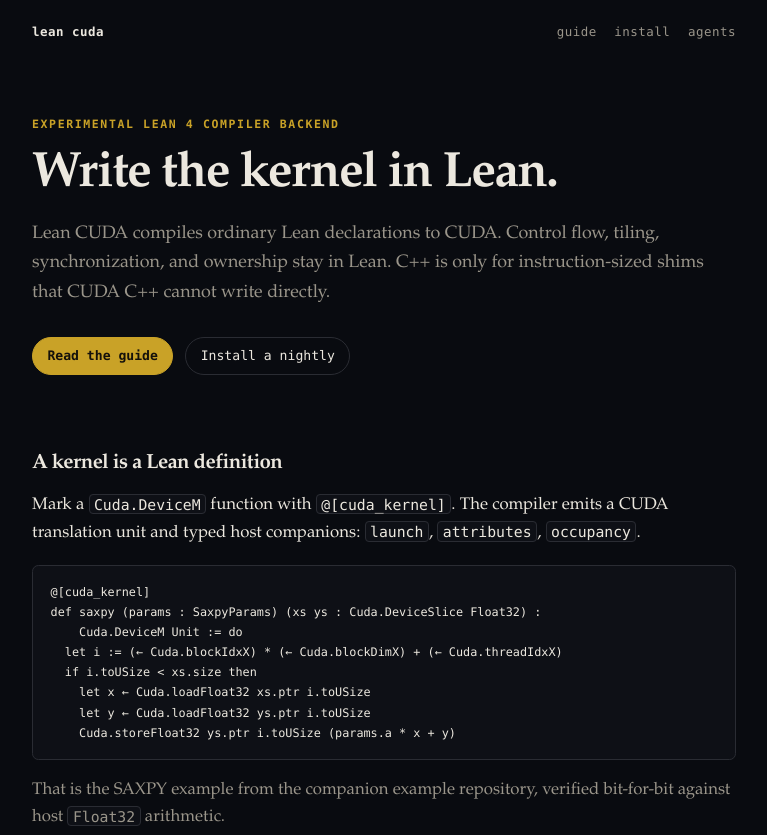
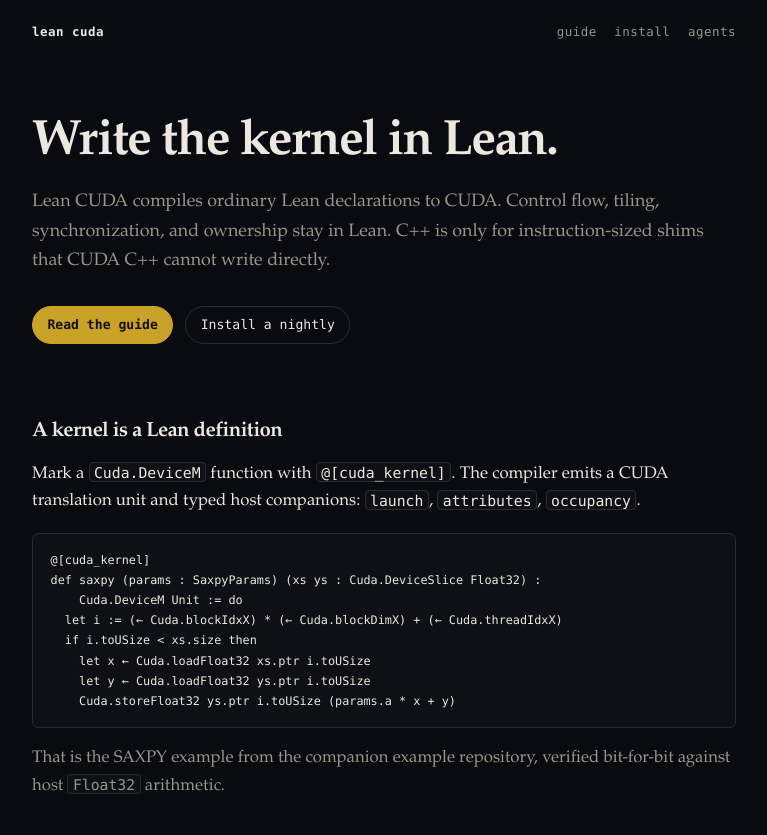
Before and after one commit to ranvier-labs/lean4-cuda-nightly, a plain HTML site: page site/index.html in a window 1280 px wide. Shown: the top 835 px of the page, without its empty margins (256-1023 px from the left). Drawn offline with Linux system fonts and the light colour scheme.

Commit message:
style: drop uppercase eyebrows from the site
This PR removes the small uppercase labels above page titles so headings stand alone.

```diff
--- a/site/index.html
+++ b/site/index.html
@@ -21,7 +21,6 @@
     </nav>
 
     <header class="hero">
-      <p class="eyebrow">Experimental Lean 4 compiler backend</p>
       <h1>Write the kernel in Lean.</h1>
       <p class="lede">
         Lean CUDA compiles ordinary Lean declarations to CUDA. Control flow, tiling,
--- a/site/styles.css
+++ b/site/styles.css
@@ -22,7 +22,7 @@ body {
   font-size: 1.05rem;
 }
 
-code, pre, .mono, nav, .eyebrow {
+code, pre, .mono, nav {
   font-family: ui-monospace, "SF Mono", Menlo, Consolas, monospace;
 }
 
@@ -53,15 +53,6 @@ nav a:hover, nav a[aria-current="page"] { color: var(--text); }
 
 .hero { padding: 4.5rem 0 2.2rem; }
 .page-hero { padding: 2.6rem 0 1.2rem; }
-
-.eyebrow {
-  color: var(--accent);
-  font-size: 0.72rem;
-  font-weight: 600;
-  letter-spacing: 0.14em;
-  text-transform: uppercase;
-  margin: 0 0 0.8rem;
-}
 
 h1, h2, h3 { font-weight: 600; line-height: 1.15; letter-spacing: -0.03em; }
 h1 { font-size: clamp(2.1rem, 6vw, 3.1rem); margin: 0 0 1rem; }
```
Also changed, not shown: site/docs/index.html (+0 -1 lines), site/docs/kernels.html (+0 -1 lines), site/docs/runtime.html (+0 -1 lines), site/install.html (+0 -1 lines).
